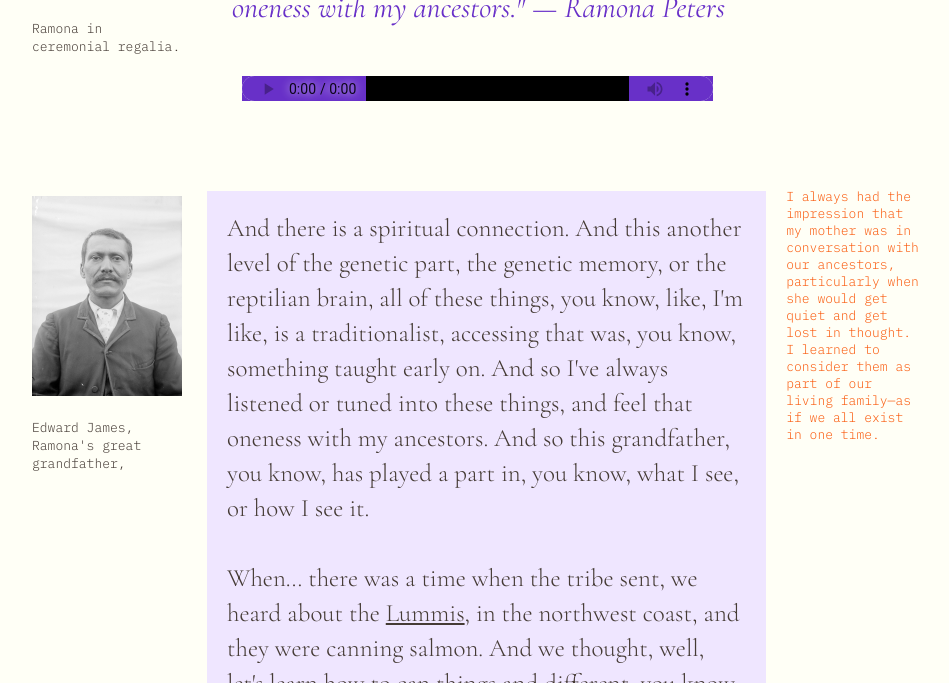
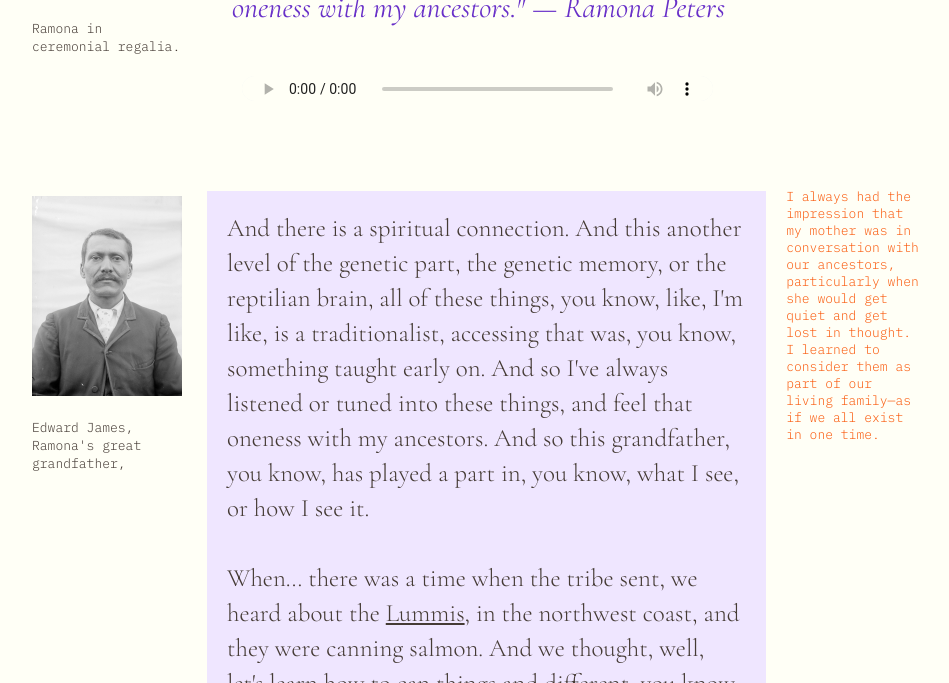
Before and after one commit to majel347/WhaleChat, a plain HTML site: page chat.html in a window 1280 px wide. Shown: the part 1113-1796 px from the top of the page, without its empty margins (174-1123 px from the left). Drawn offline with nearby package versions, Linux system fonts and the light colour scheme.

Commit message:
updateMon5

```diff
--- a/styles/style.css
+++ b/styles/style.css
@@ -307,32 +307,34 @@ vertical-align:top;
   font-size: 20px;
   font-weight: 500;
 }
-.audio {
-  width: 100%;
-  max-width: 95%;
-  height: 25px;
-  background-color:  #6830C8;
-  margin-top: 20px;
-}
 
 .audioM {
   width: 100%;
   max-width: 95%;
   height: 25px;
-  border-radius: 25%;
-  background-color:  #087EF8;
+  background-color:   #FFFFF6;
+
   margin-top: 20px;
 }
+.audio {
+  width: 100%;
+  max-width: 95%;
+  height: 25px;
+  margin-top: 20px;
+}
+
+
  audio::-webkit-media-controls-panel {
-  background-color: #6830C8;
-  border-radius: 10px;
+  background-color: #FFFFF6;
+
+
   /* Add more styles as needed */
 }
 
 
 audio::-webkit-media-controls-timeline {
-  background-color: black;
-
+  background-color: #FFFFF6;
+  color: #FFFFF6;
   margin-left: 10px;
   margin-right: 10px;
 }
```
Also changed, not shown: chat.html (+2 -2 lines).
